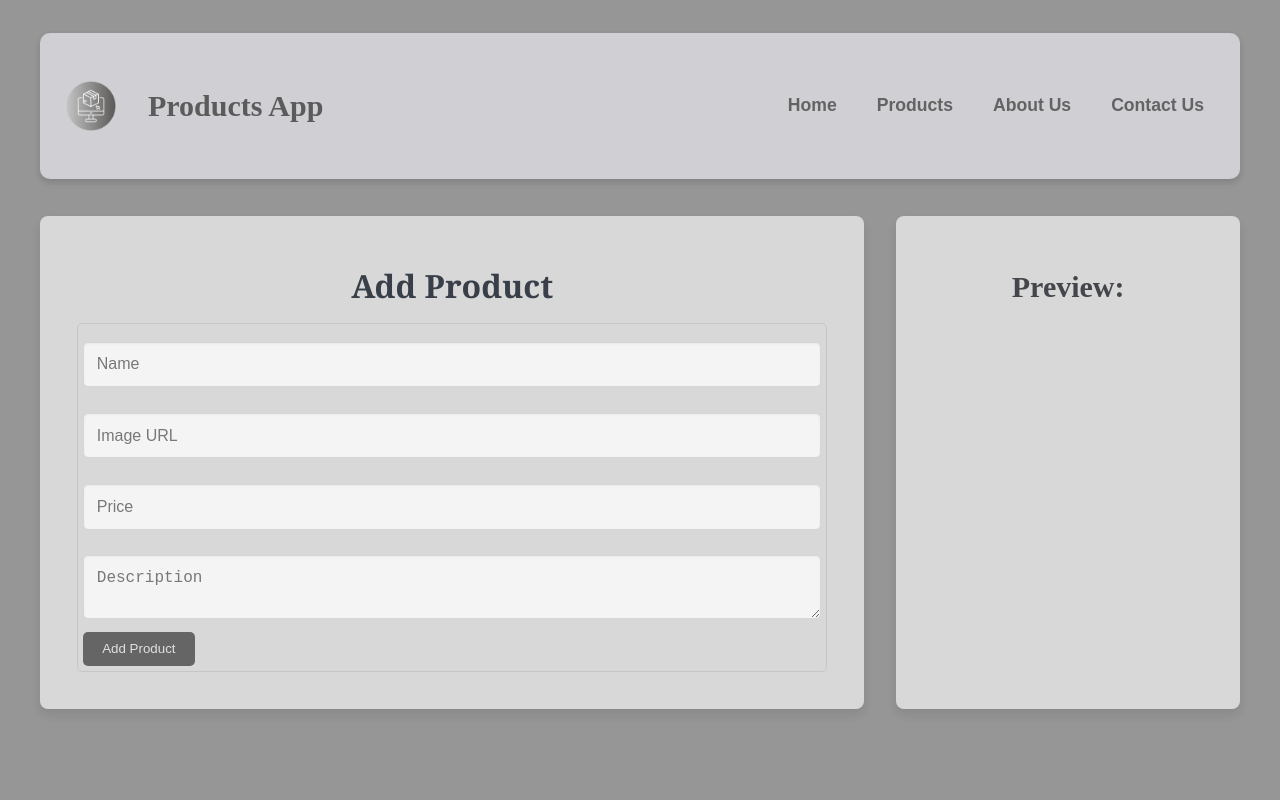
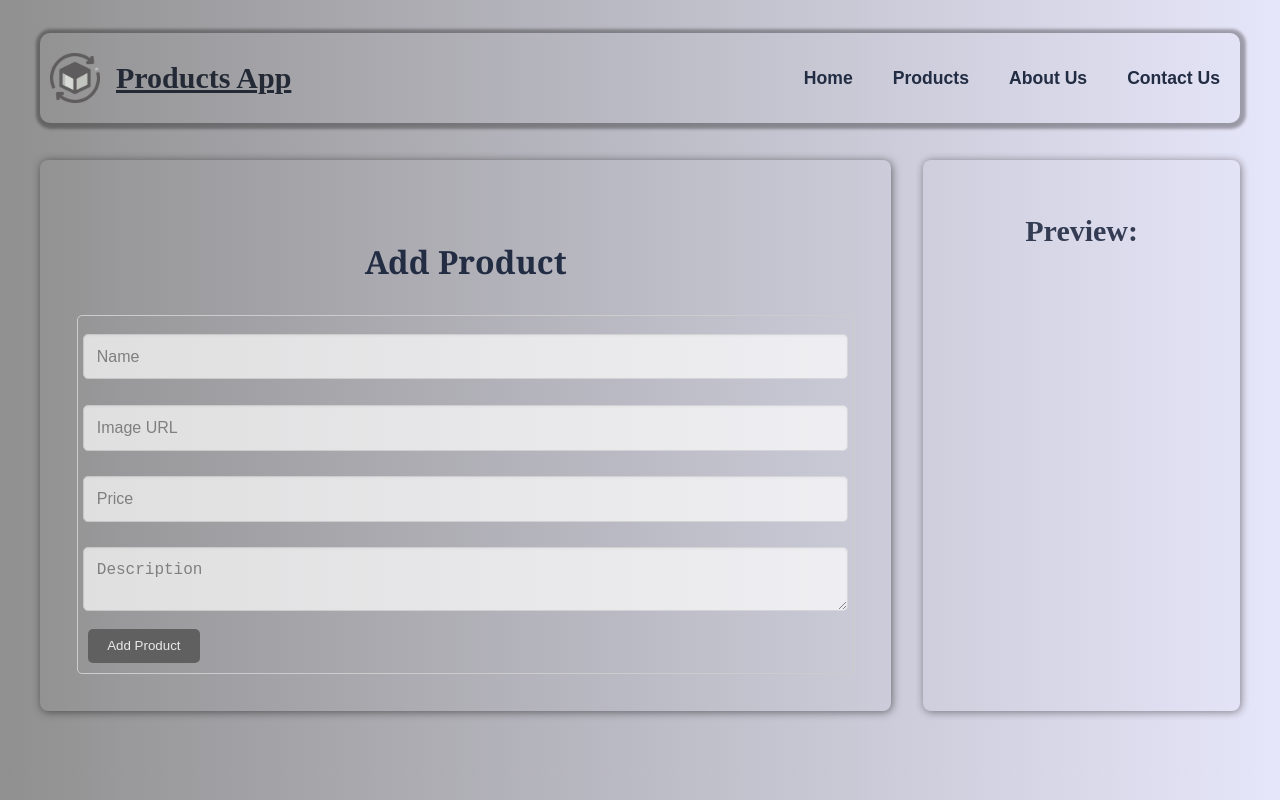
Before and after one commit to Liana986/Products-App, a React (Create React App) app: page / in a window 1280 px wide. Built offline with nearby package versions, Linux system fonts and the light colour scheme.

Commit message:
CSS changes

```diff
--- a/public/index.html
+++ b/public/index.html
@@ -3,6 +3,7 @@
   <head>
     <meta charset="utf-8" />
     <meta name="viewport" content="width=device-width, initial-scale=1" />
+    <link rel="icon" href="./product-chain.png" />
     <title>Products App</title>
   </head>
   <body>
--- a/src/App.css
+++ b/src/App.css
@@ -1,6 +1,10 @@
+* {
+  box-sizing: border-box;
+}
+
 body {
   font-family: 'Roboto', sans-serif;
-  background-color: #969696;
+  background: linear-gradient(to right, #919090, #E6E6FA);
   color: #bea7a7;
   display: flex;
   justify-content: center;
@@ -10,10 +14,11 @@ body {
 .container {
   min-width: 1200px;
   padding: 20px;
+  overflow-x: hidden;
+  flex-wrap: wrap;
 }
 
 header {
-  background: #9a9998;
   color: #888282;
   display: flex;
   align-items: center;
@@ -31,7 +36,7 @@ header {
 }
 
 .header-items a {
-  color: #636364;
+  color: #222C43;
   text-decoration: none;
   margin: 0 20px;
   font-weight: 800;
@@ -50,19 +55,24 @@ header {
   gap: 2rem;
   padding-top: 5px;
   flex-direction: column;
-  background-color: #7a7979;
   align-items: center;
   color: white;
   border-radius: 5px;
+  box-shadow: 1px 1px 9px rgba(0, 0, 0, 0.5);
+  opacity: 0.9;
 }
 
 h4 {
   font-family: 'Times New Roman', Times, serif;
   font-size: 30px;
+  color: #242936;
+  text-decoration-line: underline;
 }
 
 .description-text {
-  margin-bottom: 30px;
+  margin-bottom: 40px;
+  color: #242936;
+  font-size: 20px;
 }
 
 .logo {
@@ -74,22 +84,21 @@ h4 {
 .name-text {
   display: flex;
   font-family: 'Playfair Display', serif;;
-  color: #5b5b5c;
+  color: #373636;
   font-weight: bold;
   font-size: 25px;
   margin-right: 10px;
 }
 
 nav {
-  background-color: #D0CFD3;
-  padding: 1rem;
   display: flex;
   justify-content: center;
   align-items: center;
-  gap: 2rem;
-  box-shadow: 0 4px 6px rgba(0, 0, 0, 0.1);
+  gap: 1rem;
+  box-shadow: 1px 1px 3px 5px rgba(0, 0, 0, 0.3);
   width: 100%;
   border-radius: 10px;
+  height: 90px;
 }
 
 nav a {
@@ -106,14 +115,14 @@ nav a.active {
 }
 
 nav a:hover {
-  color: #e1b12c;
+  color: #6d6b67;
 }
 
 h2 {
   font-size: 2rem;
-  color: #2f3640;
-  margin-top: 1rem;
-  margin-bottom: 1rem;
+  color: #222C43;
+  margin-top: 3rem;
+  margin-bottom: 2rem;
   font-family:Georgia, 'Times New Roman', Times, serif;
   text-align: center;
 }
@@ -121,6 +130,7 @@ h2 {
 button {
   background-color: #606061;
   color: #e9e9e9;
+  margin: 5px;
   padding: 0.6rem 1.2rem;
   border: none;
   border-radius: 5px;
@@ -135,12 +145,11 @@ button:hover {
 }
 
 
-
 input, textarea {
   border: 1px solid #ccc;
   border-radius: 4px;
+  opacity: 0.7;
 }
-
 
 .add-product-container {
   display: flex;
@@ -152,32 +161,11 @@ input, textarea {
 }
 
 .add-product {
-  background-color: #E0E0E0;
   padding: 2rem;
   border-radius: 8px;
-  box-shadow: 0 6px 12px rgba(0, 0, 0, 0.1);
+  box-shadow: 1px 1px 9px rgba(0, 0, 0, 0.5);
   width: 0 0 60%;
-  opacity: 0.9;
-}
-
-.edit-product {
-  background-color: #E0E0E0;
-  padding: 2rem;
-  border-radius: 8px;
-  box-shadow: 0 6px 12px rgba(0, 0, 0, 0.1);
-  width: 0 0 60%;
-  opacity: 0.9;
-  margin-top: 10px;
-}
-
-.edit-product input, .edit-product textarea {
-  width: 95%;
-  padding: 0.8rem;
-  margin: 0.8rem 0;
-  border: 1px solid #ddd;
-  border-radius: 5px;
-  font-size: 1rem;
-  box-shadow: inset 0 1px 3px rgba(0, 0, 0, 0.05);
+  opacity: 10;
 }
 
 .add-product input, .add-product textarea {
@@ -201,6 +189,26 @@ input, textarea {
   border-radius: 8px;
 }
 
+.edit-product {
+  margin-top: 30px;
+  padding: 2rem;
+  border-radius: 8px;
+  box-shadow: 1px 1px 9px rgba(0, 0, 0, 0.5);
+  width: 0 0 60%;
+  opacity: 0.9;
+}
+
+.edit-product input, .edit-product textarea {
+  width: 95%;
+  padding: 0.8rem;
+  margin: 0.8rem 0;
+  border: 1px solid #ddd;
+  border-radius: 5px;
+  font-size: 1rem;
+  box-shadow: inset 0 1px 3px rgba(0, 0, 0, 0.05);
+  opacity: 0.7;
+}
+
 .inputs {
   display: flex;
   flex-wrap: wrap;
@@ -220,7 +228,6 @@ input, textarea {
 }
 
 .product-preview {
-  background-color: #E0E0E0;
   padding: 1.5rem;
   border-radius: 8px;
   width: 35%;
@@ -228,14 +235,13 @@ input, textarea {
   flex-direction: column;
   align-items: center;
   text-align: center;
-  box-shadow: 0 6px 12px rgba(0, 0, 0, 0.1);
+  box-shadow: 1px 1px 9px rgba(0, 0, 0, 0.5);
   opacity: 0.9;
 }
 
 .product-preview h3 {
   font-size: 30px;
-  color: #3b3e43;
-  /* font-family: fantasy; */
+  color: #222C43;
   font-family: 'Playfair Display', serif;
 }
 
@@ -279,22 +285,22 @@ input, textarea {
   justify-content: space-between;
   text-align: center;
   margin: 1rem;
+  margin-top: 40px;
   padding-bottom: 5px;
   border-bottom: 2px solid #ddd;
-  border: 1px solid #ddd;
-  background-color: #fff;
+  border: 2px solid #7B7A7E;
   border-radius: 8px;
-  box-shadow: 0 2px 8px rgba(0, 0, 0, 0.1);
+  box-shadow: 0 2px 8px rgba(0, 0, 0, 0.3);
   transition: box-shadow 0.3s;
   flex: 1 1 calc(30% - 1rem);
   max-width: 300px;
   flex-direction: column;
-  opacity: 0.7;
+  opacity: 0.9;
 }
 
 .product-card h4 {
   font-size: 1.4rem;
-  color: #2f3640;
+  color: #242931;
 }
 
 .product-card img {
@@ -323,36 +329,52 @@ input, textarea {
 .product-changes {
   display: flex;
   justify-content: space-around;
+  color: #252a32;
+  font-family:serif;
+  font-weight: bold;
 }
-
 
 .product-view {
   max-width: 600px;
   margin: 2rem auto;
-  background-color: #fff;
-  padding: 2rem;
   border-radius: 8px;
-  box-shadow: 0 6px 12px rgba(0, 0, 0, 0.1);
   display: flex;
   align-items: center;
   justify-content: center;
   flex-direction: column;
+  box-shadow: 1px 1px 9px rgba(0, 0, 0, 0.5);
+  opacity: 10;
 }
 
 .product-view p {
   font-size: 20px;
-  color: #3b3e43;
+  color: #2F3640;
+  font-family:serif;
+  font-weight: bold;
 }
 
 .product-view img {
   max-width: 300px;
   border-radius: 10px;
   margin: 1rem 0;
+  margin-bottom: 5px;
 }
 
-@media (max-width: 768px) {
+.product-view h2 {
+  font-size: 1.7rem;
+  margin-top: 15px;
+  margin-bottom: 3px;
+}
+
+@media (max-width: 1200px) {
+
+  .container {
+    min-width: 100%;
+  }
+
   .add-product-container {
-    flex-direction: column;
+    min-width: 100%;
+    flex-direction: row;
   }
 
   .add-product, .product-preview {
@@ -362,7 +384,6 @@ input, textarea {
   .product-card {
     flex: 1 1 calc(100% - 1rem);
     flex-direction: column;
-    align-items: flex-start;
     justify-content: space-between;
   }
 }
```
Also changed, not shown: public/product-chain.png (added), src/components/Header/products-logo.png.
